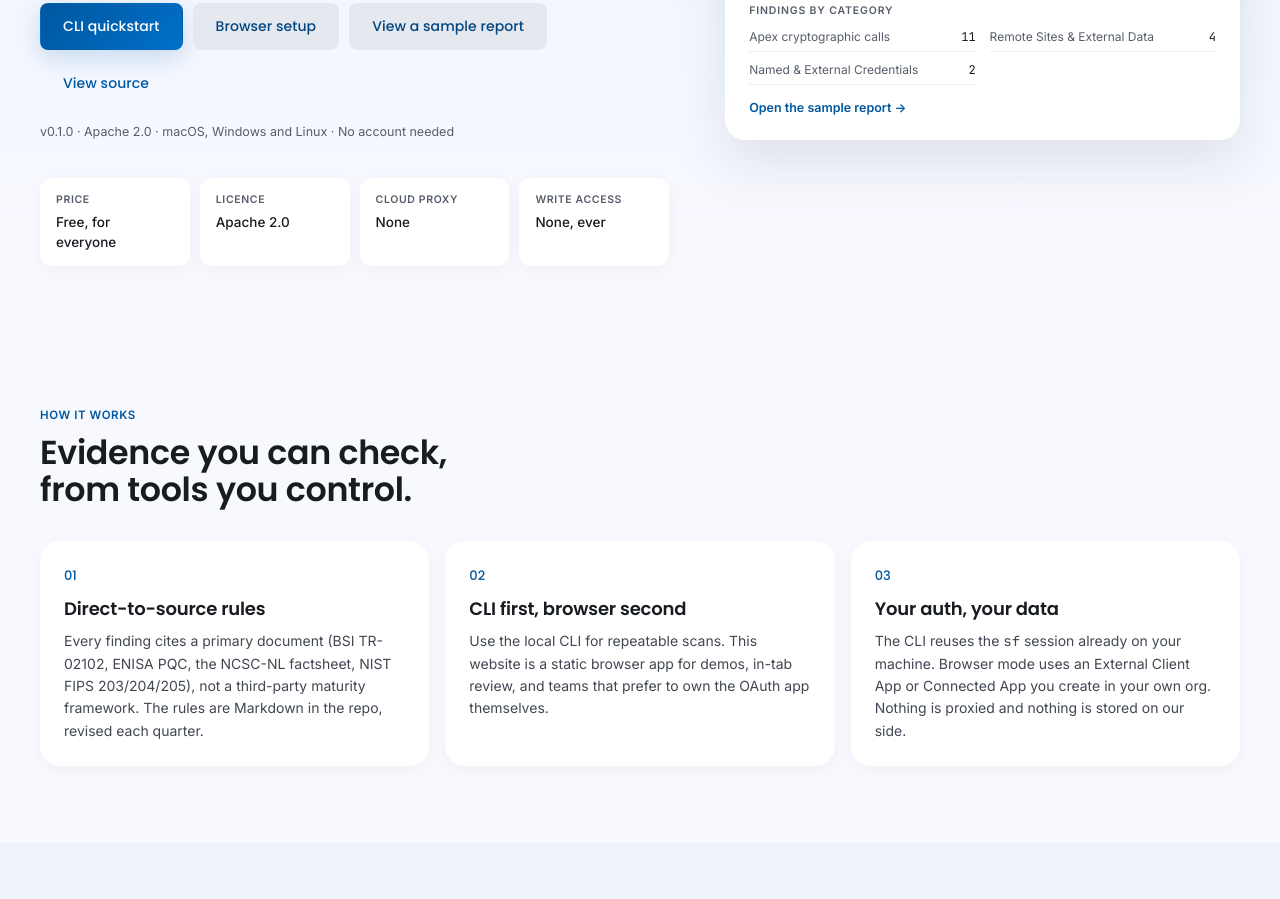
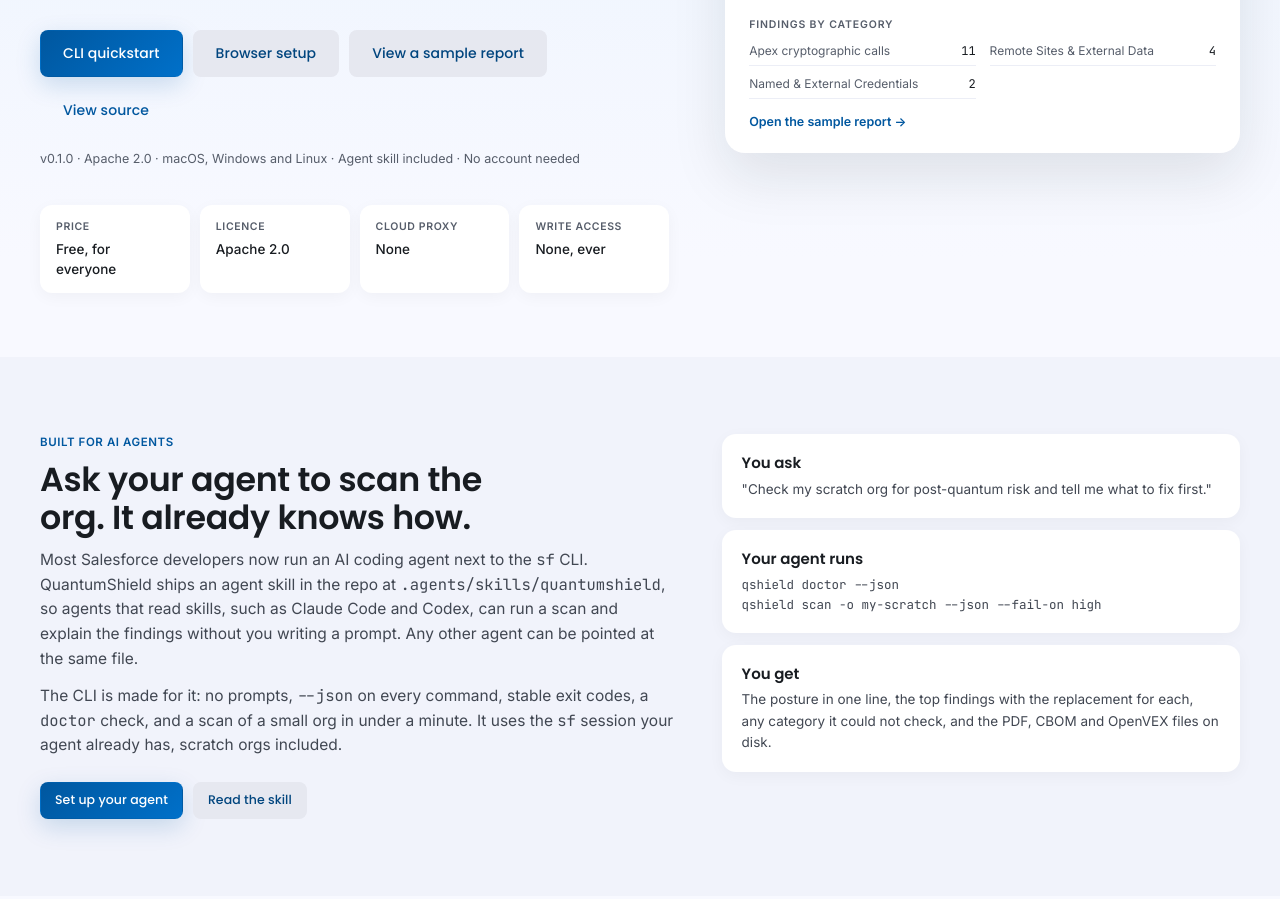
Before and after one commit to OpenSystemsFoundation/quantum-shield, an Astro site: page / in a window 1280 px wide. Shown: the part 539-1438 px from the top of the page. Built offline with nearby package versions, Linux system fonts and the light colour scheme; Astro itself is replaced by a stand-in of ours.

Commit message:
Feature the agent-ready CLI and skill in README, landing and install pages
Co-Authored-By: Claude Opus 5.5 <noreply@anthropic.com>
Claude-Session: https://claude.ai/code/session_01VPPbcZ9wvFuVnsvBETRwRA

```diff
--- a/src/pages/index.astro
+++ b/src/pages/index.astro
@@ -30,7 +30,7 @@ const repo = 'https://github.com/OpenSystemsFoundation/quantum-shield';
             Post-quantum readiness for your <span class="accent">Salesforce</span> org.
           </h1>
           <p class="lede">
-            QuantumShield scans your org's cryptographic configuration against BSI TR-02102, ENISA, NCSC-NL and the NIST PQC standards, and hands you PDF, CBOM, OpenVEX, CSV and JSON reports. Run it as a local <span class="mono">qshield</span> CLI on top of the Salesforce CLI you already use, or in this browser. Free for everyone, forever.
+            QuantumShield scans your org's cryptographic configuration against BSI TR-02102, ENISA, NCSC-NL and the NIST PQC standards, and hands you PDF, CBOM, OpenVEX, CSV and JSON reports. Run it as a local <span class="mono">qshield</span> CLI on top of the Salesforce CLI you already use, hand it to your AI coding agent, or use it in this browser. Free for everyone, forever.
           </p>
           <div class="cta-row">
             <a class="qs-btn qs-btn-primary qs-btn-lg" href="/install#cli">CLI quickstart</a>
@@ -39,7 +39,7 @@ const repo = 'https://github.com/OpenSystemsFoundation/quantum-shield';
             <a class="qs-btn qs-btn-ghost qs-btn-lg" href={repo} rel="noopener">View source</a>
           </div>
           <div class="fineprint">
-            v{QSHIELD_VERSION} · Apache 2.0 · macOS, Windows and Linux · No account needed
+            v{QSHIELD_VERSION} · Apache 2.0 · macOS, Windows and Linux · Agent skill included · No account needed
           </div>
 
           <div class="trust-strip">
@@ -112,6 +112,39 @@ const repo = 'https://github.com/OpenSystemsFoundation/quantum-shield';
       </div>
     </section>
 
+    <section class="section section-tinted" id="agents">
+      <div class="container open-grid">
+        <div class="section-head" style="margin-bottom:0">
+          <div class="eyebrow">Built for AI agents</div>
+          <h2>Ask your agent to scan the org. It already knows how.</h2>
+          <p>
+            Most Salesforce developers now run an AI coding agent next to the <span class="mono">sf</span> CLI. QuantumShield ships an agent skill in the repo at <span class="mono">.agents/skills/quantumshield</span>, so agents that read skills, such as Claude Code and Codex, can run a scan and explain the findings without you writing a prompt. Any other agent can be pointed at the same file.
+          </p>
+          <p style="margin-top:12px;">
+            The CLI is made for it: no prompts, <span class="mono">--json</span> on every command, stable exit codes, a <span class="mono">doctor</span> check, and a scan of a small org in under a minute. It uses the <span class="mono">sf</span> session your agent already has, scratch orgs included.
+          </p>
+          <div style="display:flex;gap:10px;flex-wrap:wrap;margin-top:24px;">
+            <a class="qs-btn qs-btn-primary" href="/install#agents">Set up your agent</a>
+            <a class="qs-btn" href={`${repo}/blob/main/.agents/skills/quantumshield/SKILL.md`} rel="noopener">Read the skill</a>
+          </div>
+        </div>
+        <div class="open-points">
+          <div class="open-point">
+            <strong>You ask</strong>
+            <span>"Check my scratch org for post-quantum risk and tell me what to fix first."</span>
+          </div>
+          <div class="open-point">
+            <strong>Your agent runs</strong>
+            <span class="mono" style="display:block;font-size:12.5px;overflow-wrap:anywhere;">qshield doctor --json<br />qshield scan -o my-scratch --json --fail-on high</span>
+          </div>
+          <div class="open-point">
+            <strong>You get</strong>
+            <span>The posture in one line, the top findings with the replacement for each, any category it could not check, and the PDF, CBOM and OpenVEX files on disk.</span>
+          </div>
+        </div>
+      </div>
+    </section>
+
     <section class="section">
       <div class="container">
         <div class="section-head">
```
Also changed, not shown: AGENTS.md (+5 -0 lines), src/pages/install.astro (+33 -1 lines), CHANGELOG.md, README.md.
